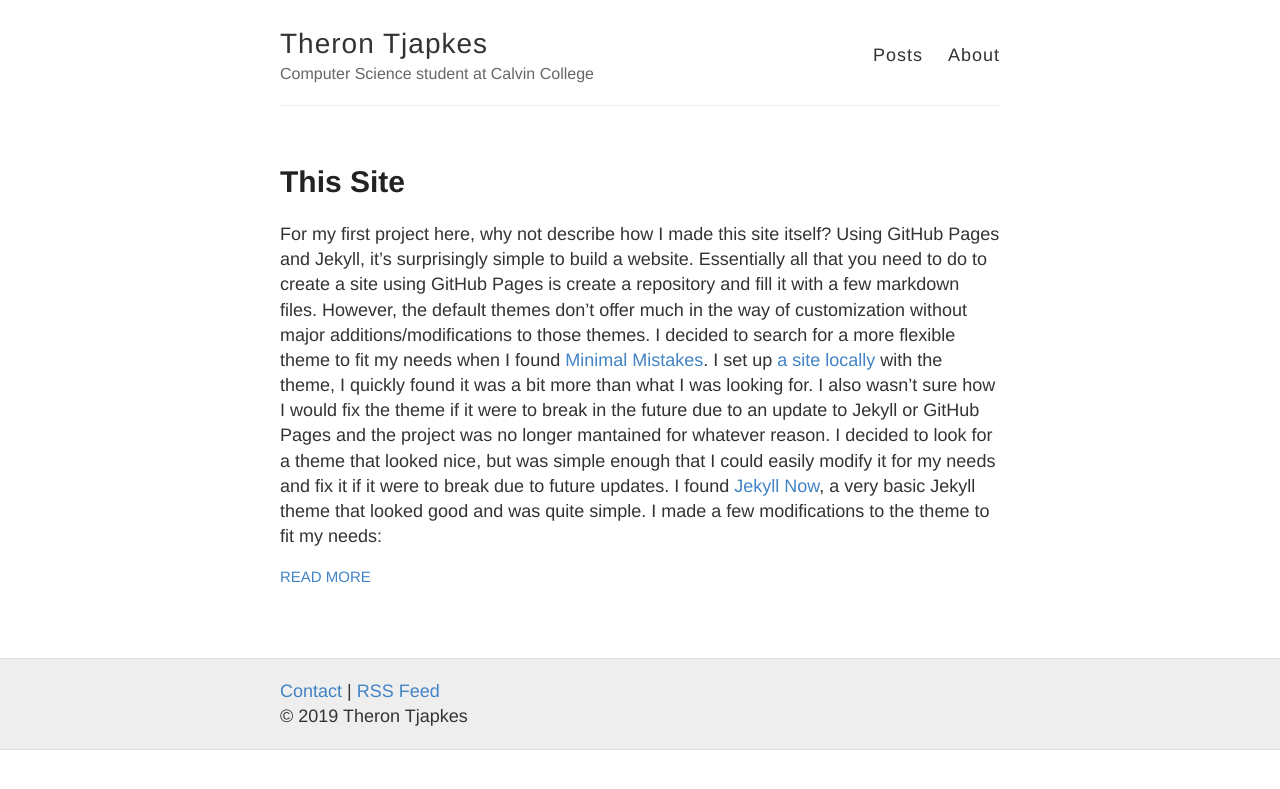
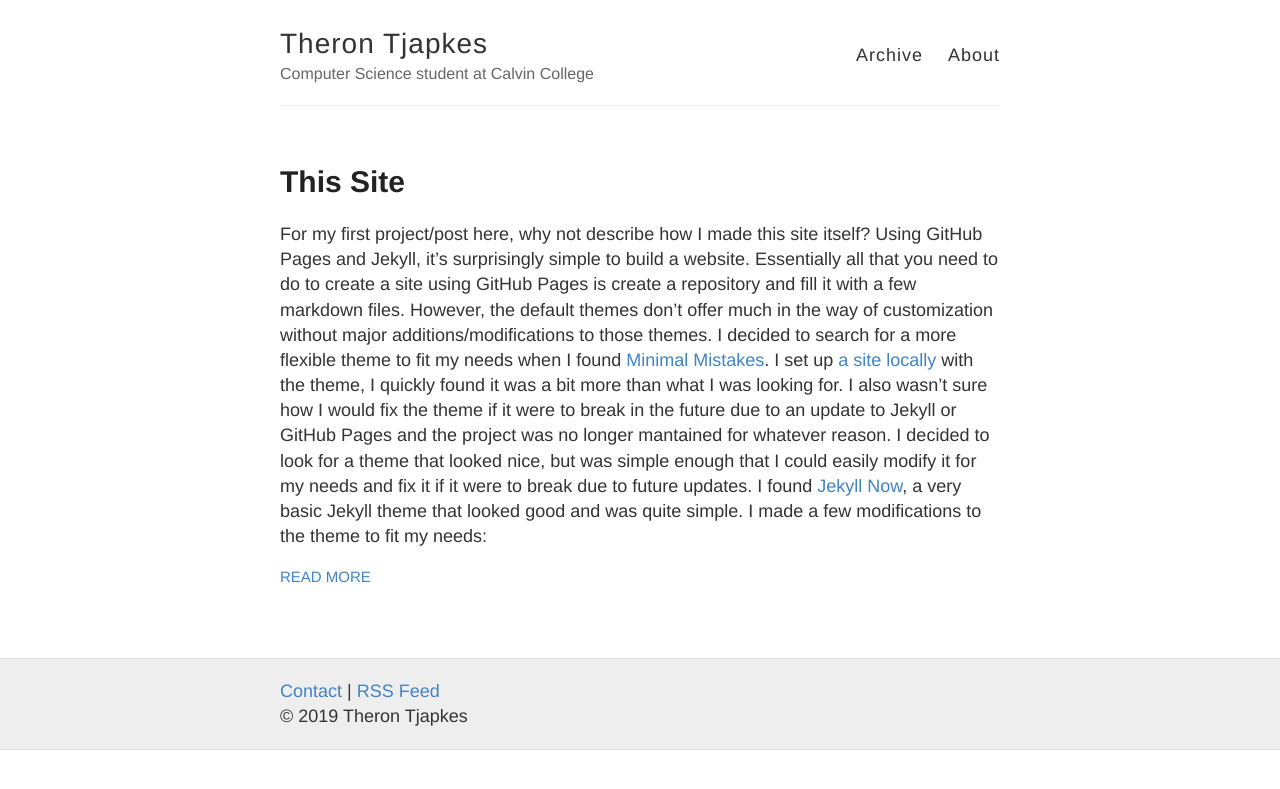
Before and after one commit to ther0n/therontjapkes.com, a Jekyll site: the page built from index.html, in a window 1280 px wide. Shown: the top 789 px of the page. Built offline with Jekyll 4.4.1, drawn with Linux system fonts in a browser that asks for light colours.

Commit message:
Rename Posts to Archive in navbar

```diff
--- a/_layouts/default.html
+++ b/_layouts/default.html
@@ -25,7 +25,7 @@
           </div>
 
           <nav>
-            <a href="{{ site.baseurl }}/posts">Posts</a>
+            <a href="{{ site.baseurl }}/archive">Archive</a>
             <a href="{{ site.baseurl }}/about">About</a>
           </nav>
         </header>
--- a/posts.html
+++ b/archive.html
@@ -1,7 +1,7 @@
 ---
 layout: default
-title: Posts
-permalink: /posts/
+title: Archive
+permalink: /archive/
 ---
 
 <div class="well">
```
Also changed, not shown: _posts/2018-08-20-how-this-site-was-made.md (+7 -7 lines).
